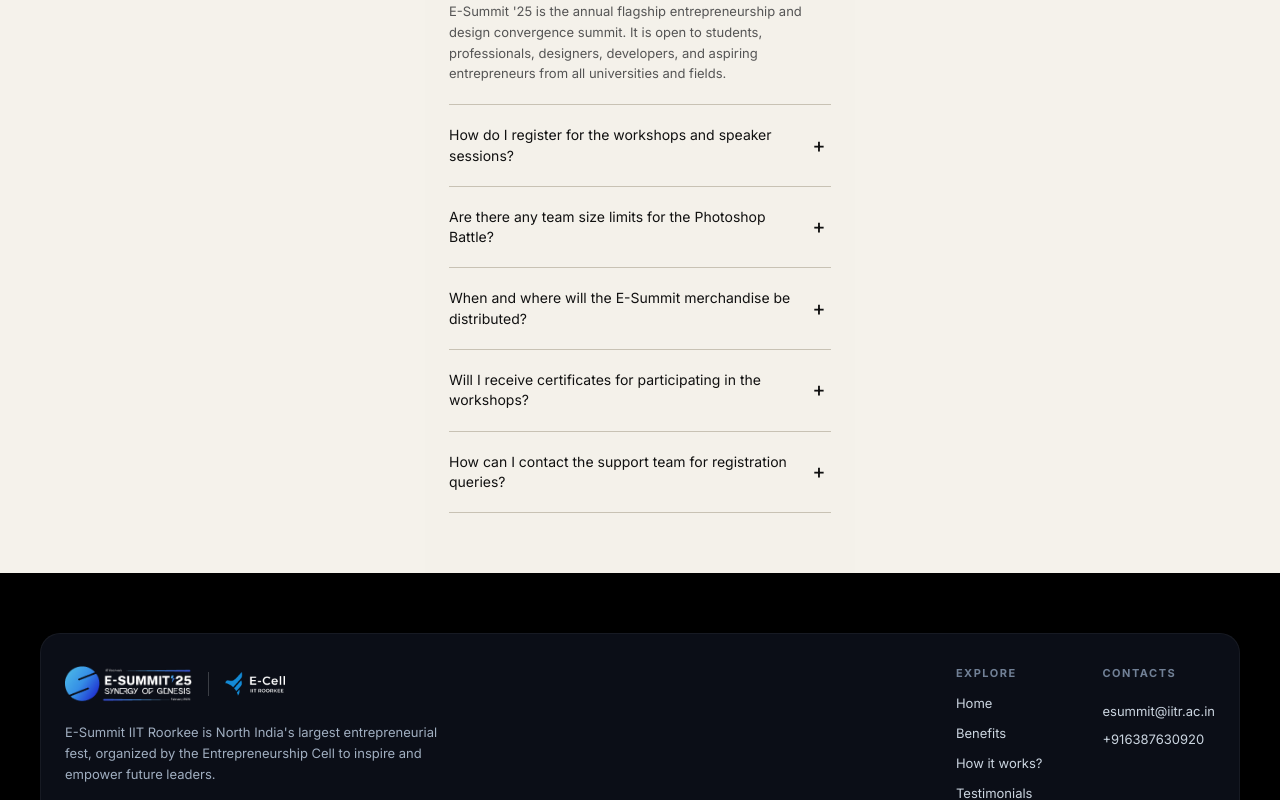
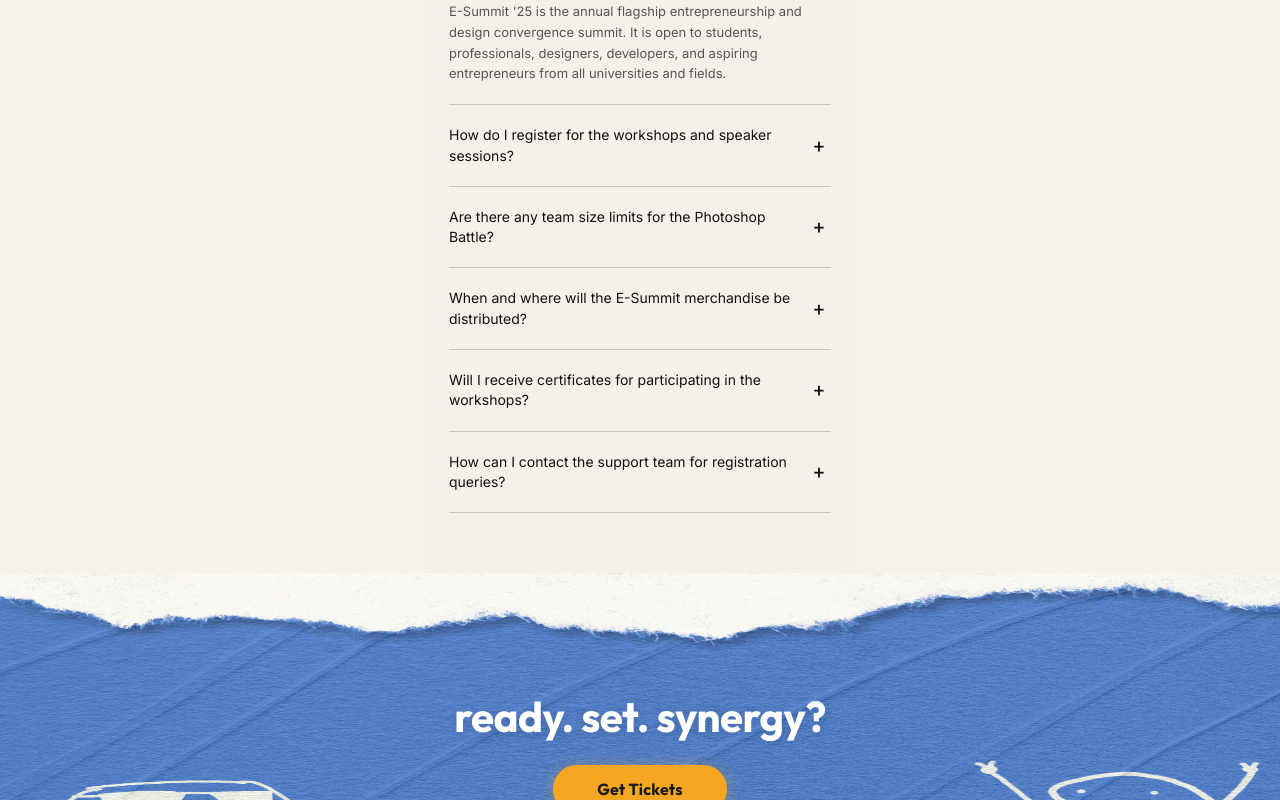
Before and after one commit to om-mohanty-17/esummit_clone, a React (Vite) app: page / in a window 1280 px wide. Shown: the part 2000-2800 px from the top of the page. Built offline with nearby package versions, Linux system fonts and the light colour scheme.

Commit message:
add synergy and gallery sections

```diff
--- a/src/App.jsx
+++ b/src/App.jsx
@@ -8,6 +8,7 @@ import Merchandise from './components/Merchandise'
 import Partners from './components/Partners'
 import FAQ from './components/FAQ'
 import Footer from './components/Footer'
+import Synergy from './components/synergy'
 import CTA from './components/CTA'
 import Gallery from './components/Gallery'
 
@@ -24,6 +25,7 @@ function App() {
       <CTA />
       <Gallery />
       <FAQ />
+      <Synergy />
       <Footer />
     </>
   )
--- /dev/null
+++ b/src/components/Synergy.css
@@ -0,0 +1,95 @@
+/* ===== SYNERGY — READY. SET. SYNERGY? ===== */
+
+/* ── Section ─────────────────────────────────────────
+   The synergy template.png IS the background.
+   It contains:
+     • Torn cream paper top edge  → blends into FAQ section above
+     • Blue diagonal stripe zone  → content lives here
+     • Black torn grass bottom    → blends into footer below
+   We stretch it 100% x 100% so all edges render correctly.
+───────────────────────────────────────────────────── */
+.synergy-section {
+  position: relative;
+  /* Cream bg so torn top edge blends with page */
+  background-color: #f4f1ea;
+  background-size: 100% 100%;
+  background-repeat: no-repeat;
+  background-position: center;
+
+  /* Min height matches typical viewport — image scales within */
+  min-height: 380px;
+
+  display: flex;
+  align-items: center;
+  justify-content: center;
+}
+
+/* ── Content: sits in the blue zone ─────────────── */
+.synergy-content {
+  display: flex;
+  flex-direction: column;
+  align-items: center;
+  gap: 24px;
+  /* Push content down from the torn top edge (~15% of height) */
+  padding-top: 40px;
+  /* Keep above the black grass bottom (~20% of height) */
+  padding-bottom: 60px;
+  /* Horizontal safe zone so text doesn't overlap doodles */
+  padding-left: 120px;
+  padding-right: 120px;
+  text-align: center;
+  position: relative;
+  z-index: 2;
+}
+
+/* ── Heading ─────────────────────────────────────── */
+.synergy-heading {
+  font-family: 'Outfit', sans-serif;
+  font-size: clamp(22px, 5vw, 42px);
+  font-weight: 700;
+  color: #ffffff;
+  letter-spacing: -0.5px;
+  line-height: 1.15;
+  text-shadow: 0 2px 12px rgba(0, 0, 0, 0.15);
+  margin: 0;
+}
+
+/* ── Get Tickets Button ──────────────────────────── */
+.synergy-btn {
+  display: inline-block;
+  background-color: #f5a623;
+  color: #1a1a1a;
+  font-family: 'Outfit', sans-serif;
+  font-size: 16px;
+  font-weight: 700;
+  padding: 14px 44px;
+  border-radius: 999px;
+  text-decoration: none;
+  letter-spacing: 0.2px;
+  box-shadow: 0 4px 18px rgba(245, 166, 35, 0.45);
+  transition: transform 0.2s ease, box-shadow 0.2s ease, background-color 0.2s ease;
+}
+
+.synergy-btn:hover {
+  transform: translateY(-2px) scale(1.03);
+  box-shadow: 0 8px 28px rgba(245, 166, 35, 0.55);
+  background-color: #ffb83f;
+}
+
+.synergy-btn:active {
+  transform: translateY(0) scale(0.98);
+}
+
+/* ── Mobile adjustments ──────────────────────────── */
+@media (max-width: 480px) {
+  .synergy-content {
+    padding-left: 60px;
+    padding-right: 60px;
+    gap: 20px;
+  }
+
+  .synergy-btn {
+    padding: 12px 36px;
+    font-size: 15px;
+  }
+}
--- /dev/null
+++ b/src/components/synergy.jsx
@@ -0,0 +1,25 @@
+import './Synergy.css'
+import synergyBg from '../assets/synergy/synergy template.png'
+
+const Synergy = () => {
+  return (
+    <section
+      className="synergy-section"
+      id="synergy"
+      style={{ backgroundImage: `url(${synergyBg})` }}
+    >
+      <div className="synergy-content">
+        <h2 className="synergy-heading">ready. set. synergy?</h2>
+        <a
+          href="#"
+          className="synergy-btn"
+          id="synergy-get-tickets"
+        >
+          Get Tickets
+        </a>
+      </div>
+    </section>
+  )
+}
+
+export default Synergy
```
Also changed, not shown: src/assets/synergy/synergy template.png (added).
